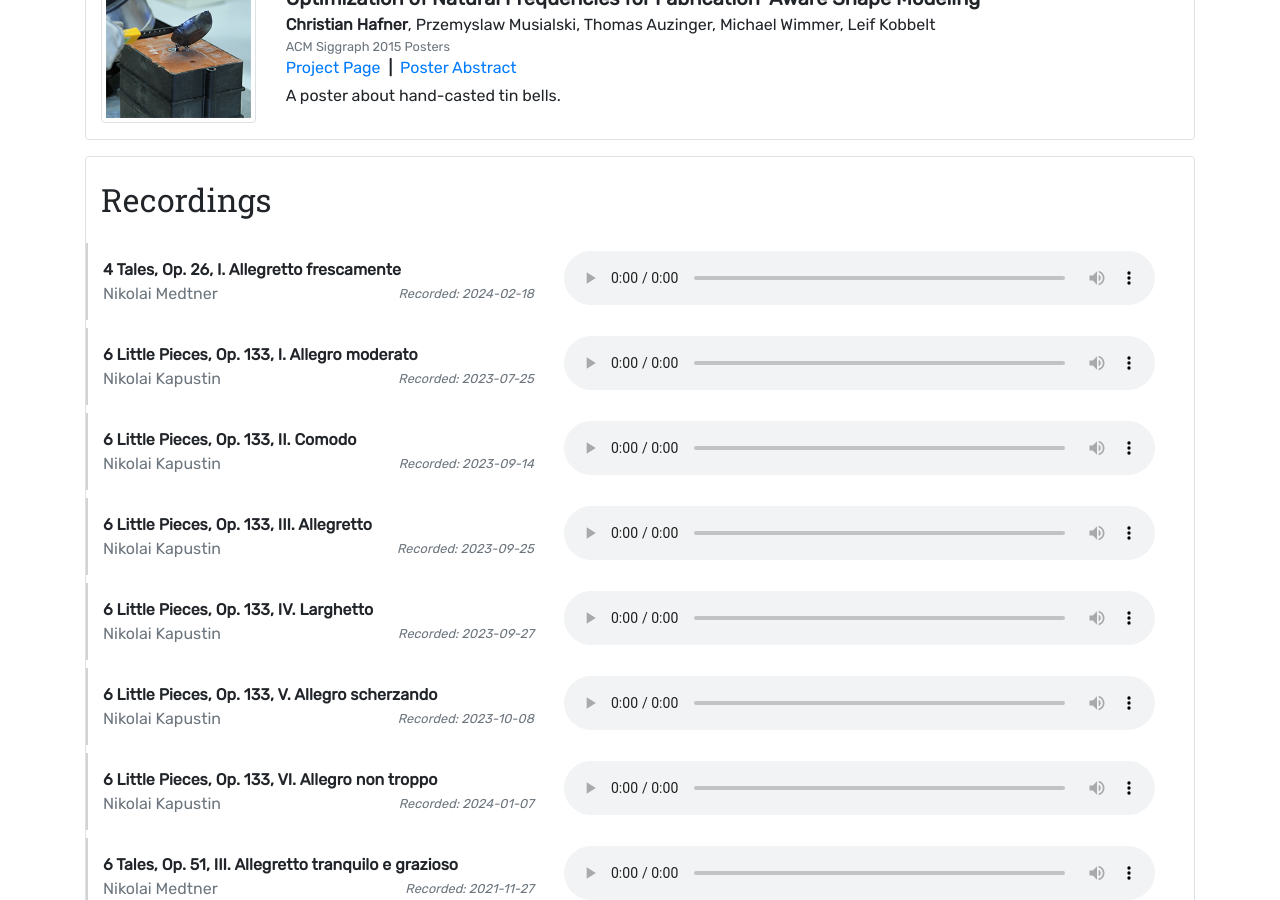
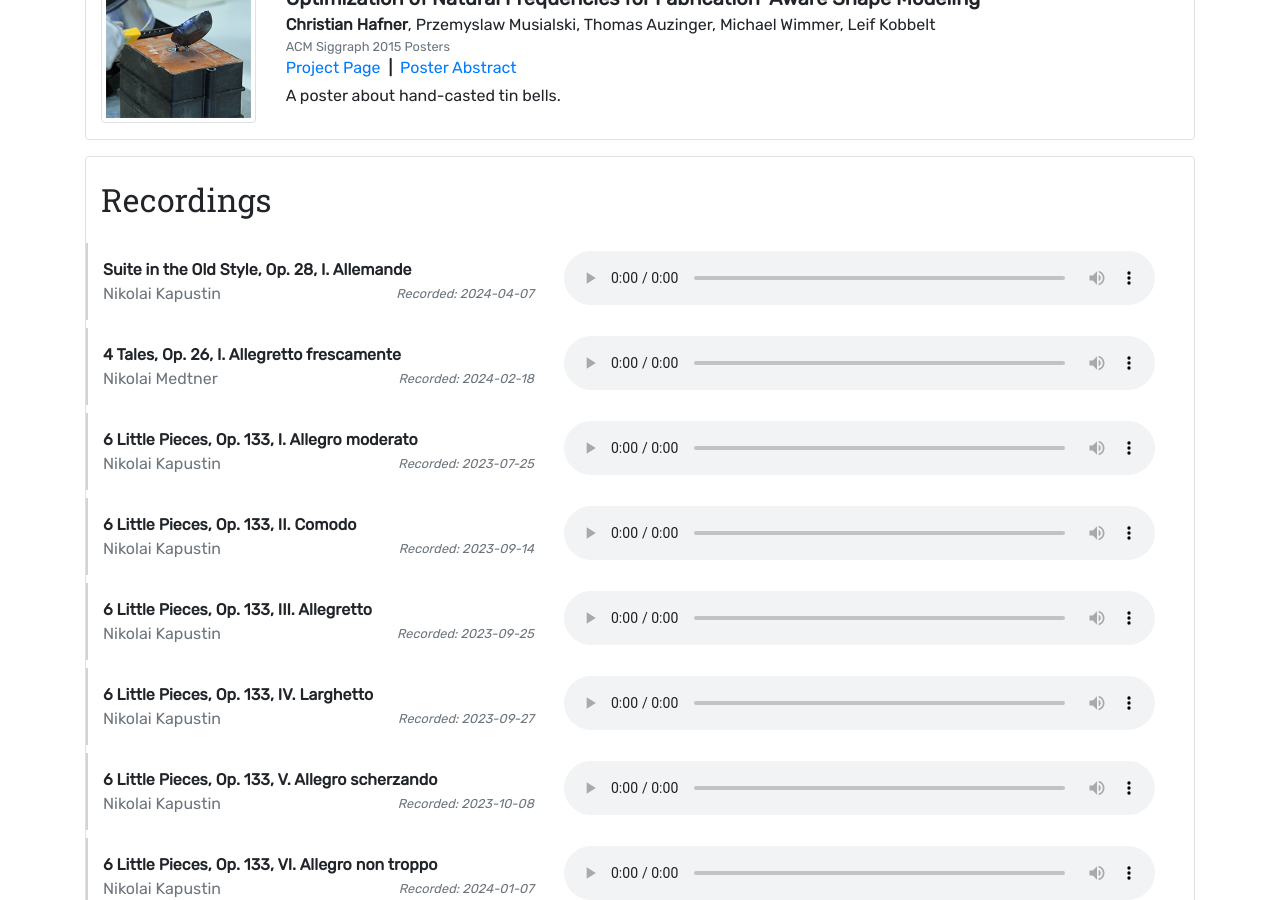
Before and after one commit to chrishafner/chrishafner.github.io, a Jekyll site: the page built from index.html, in a window 1280 px wide and 900 px high, scrolled down 1642 px. Built offline with Jekyll 4.4.1, drawn with Linux system fonts in a browser that asks for light colours.

Commit message:
Update recordings.yml

```diff
--- a/_data/recordings.yml
+++ b/_data/recordings.yml
@@ -1,3 +1,7 @@
+- composer: Nikolai Kapustin
+  piece: Suite in the Old Style, Op. 28, I. Allemande
+  path: https://pub.ista.ac.at/~chafner/music/kapustin-s28-1.mp3
+  recorded: 2024-04-07
 - composer: Nikolai Medtner
   piece: 4 Tales, Op. 26, I. Allegretto frescamente
   path: https://pub.ista.ac.at/~chafner/music/medtner-4tales-1.mp3
```
